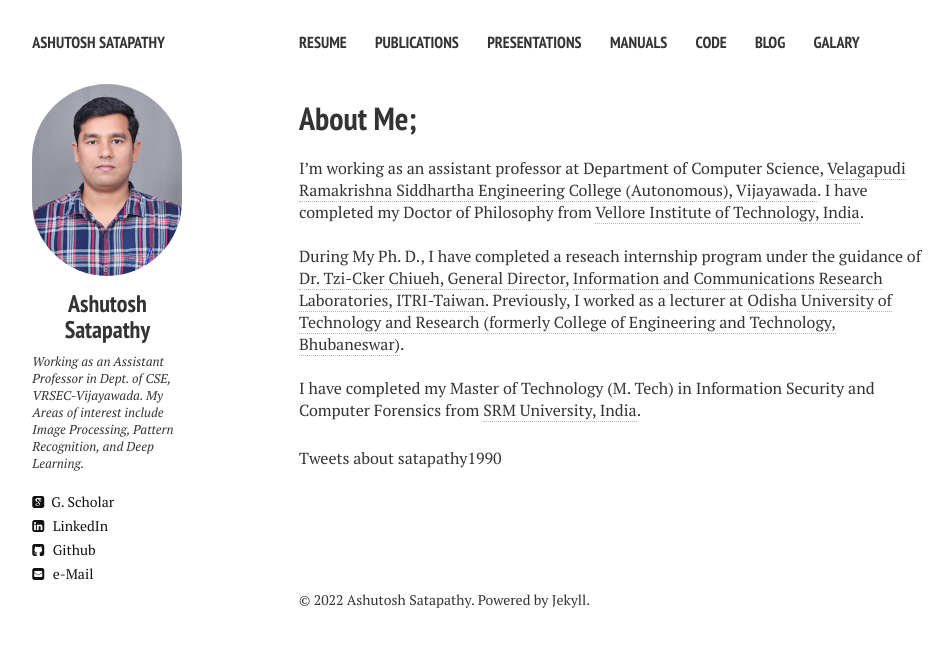
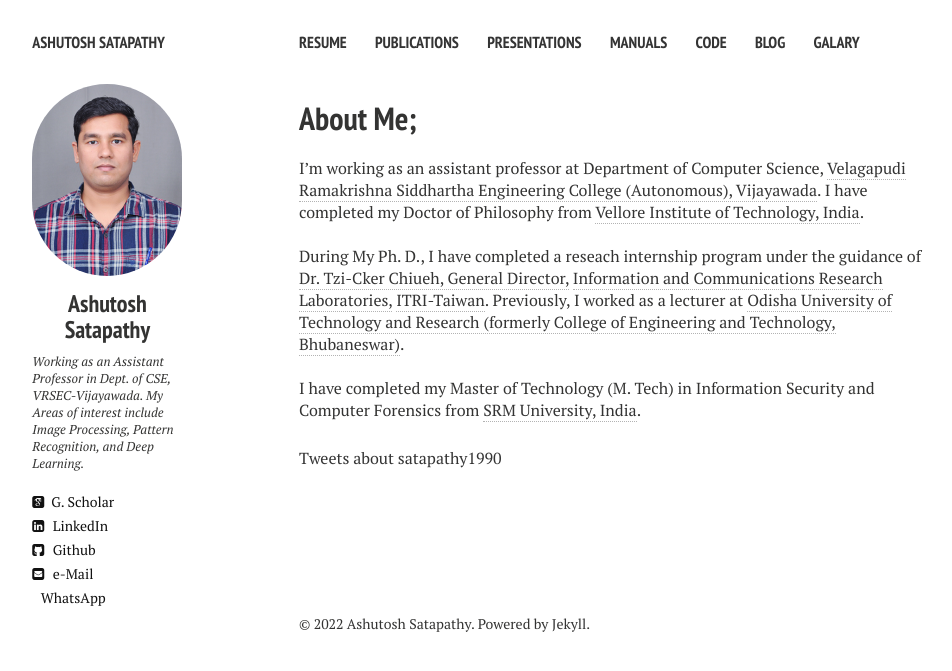
Before and after one commit to ashutoshsatapathy1990/ashutoshsatapathy1990.github.io, a Jekyll site: the page built from index.md, in a window 1280 px wide. Shown: the top 671 px of the page, without its empty margins (21-973 px from the left). Built offline with Jekyll 4.4.1, drawn with Linux system fonts in a browser that asks for light colours; nearby versions of some CDN libraries; comment, search, counter and statistics services are not loaded.

Commit message:
Update _config.yml

```diff
--- a/_config.yml
+++ b/_config.yml
@@ -16,7 +16,7 @@ owner:
   linkedin                  :  ashutosh-satapathy-24903747
   google_scholar            :  SwrZkasAAAAJ
   github                    :  ashutoshsatapathy1990
-  WhatsApp                  :  7401547964
+  whatsapp                  :  7401547964
 # Analytics and webmaster tools stuff goes here
 google_analytics: UA-52736040-1
 google_verify:
```
